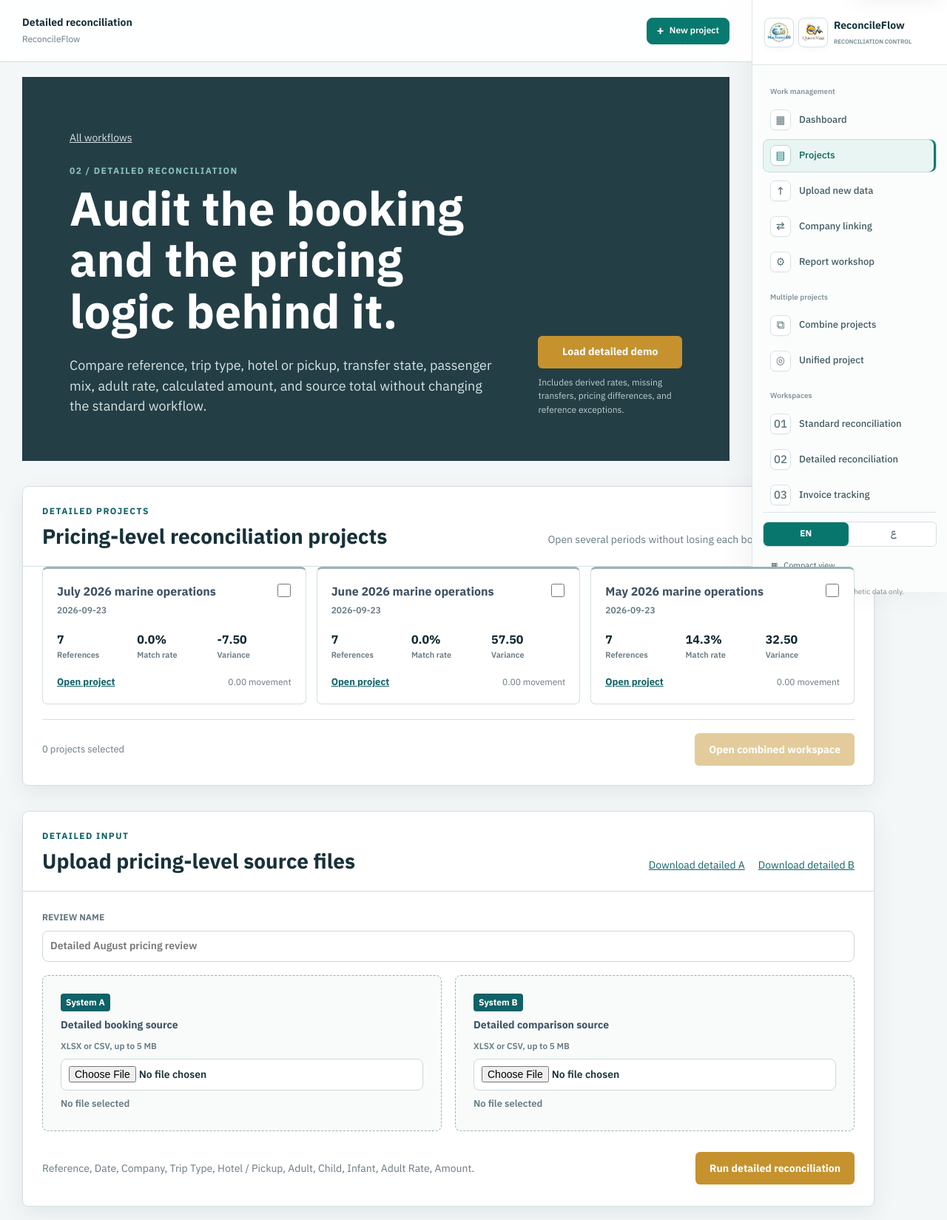
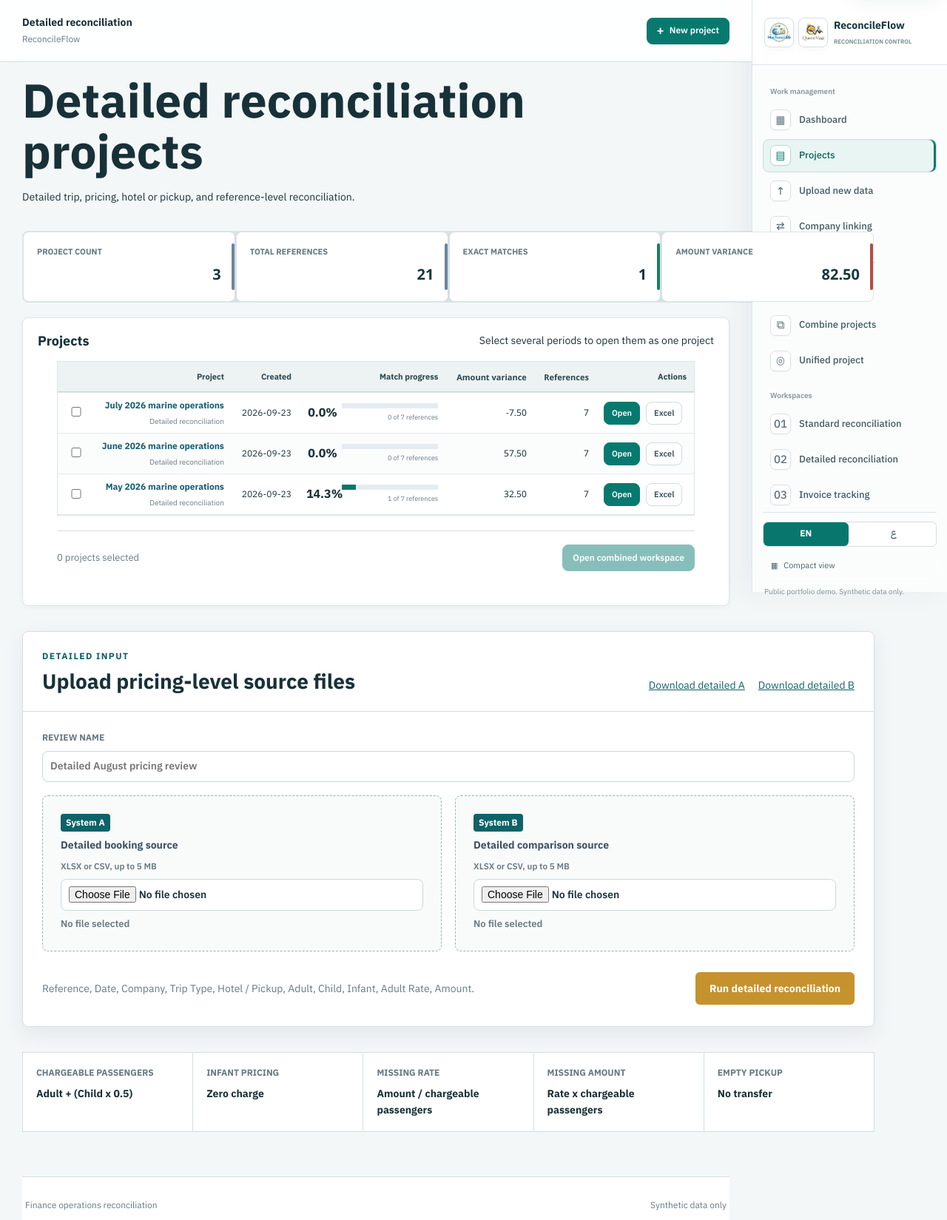
Before and after one commit to a7md3mr2020-sys/reconcileflow-finance-operations-demo, a Flask app: page /detailed in a window 1280 px wide. Shown: the top 1649 px of the page at 74% size. Run offline with Flask 3, Linux system fonts and the light colour scheme; data comes from the database, SQL or seed files in the repository; data that the repository does not hold is empty; some libraries are stand-ins or nearby versions.

Commit message:
Match project libraries to original operational layout

```diff
--- a/static/i18n.js
+++ b/static/i18n.js
@@ -544,6 +544,16 @@
     ,"Infants": "الرضع"
     ,"Transfer": "الترانسفير"
     ,"Calculated amount": "المبلغ المحسوب"
+    ,"Project count": "عدد المشروعات"
+    ,"Standard reconciliation projects": "مشروعات المطابقة العادية"
+    ,"Detailed reconciliation projects": "مشروعات المطابقة العميقة"
+    ,"The stable reconciliation workflow with source data, company identity, comprehensive matching, and reports.": "مسار المطابقة المستقر مع بيانات المصادر وربط الشركات والمطابقة الشاملة والتقارير."
+    ,"Detailed trip, pricing, hotel or pickup, and reference-level reconciliation.": "مطابقة تفصيلية للرحلة والتسعير والفندق أو نقطة الالتقاء والرقم المرجعي."
+    ,"Select several periods to open them as one project": "حدد عدة فترات لفتحها كمشروع واحد"
+    ,"Created": "الإنشاء"
+    ,"Match progress": "تقدم المطابقة"
+    ,"Actions": "الإجراءات"
+    ,"Open": "فتح"
   };
 
   const differenceTerms = {
--- /dev/null
+++ b/templates/_project_library_original.html
@@ -0,0 +1,24 @@
+<section class="page-heading"><div><h1>{{ page_title }}</h1><p>{{ page_subtitle }}</p></div></section>
+<div class="kpi-grid compact">
+  <div class="kpi"><span>Project count</span><strong>{{ projects|length }}</strong></div>
+  <div class="kpi"><span>Total references</span><strong>{{ projects|sum(attribute='summary.total') }}</strong></div>
+  <div class="kpi positive"><span>Exact matches</span><strong>{{ projects|sum(attribute='summary.matched') }}</strong></div>
+  <div class="kpi {{ 'negative' if projects|sum(attribute='summary.amount_variance') else 'positive' }}"><span>Amount variance</span><strong>{{ '{:,.2f}'.format(projects|sum(attribute='summary.amount_variance')) }}</strong></div>
+</div>
+<div class="card project-register">
+  <div class="card-head"><h2>Projects</h2><span>Select several periods to open them as one project</span></div>
+  <form action="{{ url_for('combined_projects', mode=mode) }}" method="get" class="project-picker">
+    <div class="table-wrap"><table><thead><tr><th></th><th>Project</th><th>Created</th><th>Match progress</th><th class="number">Amount variance</th><th class="number">References</th><th>Actions</th></tr></thead><tbody>
+    {% for project in projects %}<tr>
+      <td><input type="checkbox" name="project" value="{{ project.id }}" aria-label="Select {{ project.project_name }}"></td>
+      <td><a class="strong-link" href="{{ url_for('combined_projects', mode=mode, project=project.id) }}">{{ project.project_name }}</a><small class="muted block">{{ mode|title }} reconciliation</small></td>
+      <td>{{ project.created_at[:10] }}</td>
+      <td><div class="project-progress-cell"><strong>{{ project.summary.match_rate }}%</strong><i><b style="width:{{ project.summary.match_rate }}%"></b></i><small>{{ project.summary.matched }} of {{ project.summary.total }} references</small></div></td>
+      <td class="num {{ 'negative' if project.summary.amount_variance < 0 else 'positive' if project.summary.amount_variance > 0 else '' }}">{{ '{:,.2f}'.format(project.summary.amount_variance) }}</td>
+      <td class="num">{{ project.summary.total }}</td>
+      <td><div class="actions"><a class="btn btn-sm btn-primary" href="{{ url_for('combined_projects', mode=mode, project=project.id) }}">Open</a><a class="btn btn-sm" href="{{ url_for('combined_projects_export', mode=mode, project=project.id) }}">Excel</a></div></td>
+    </tr>{% endfor %}
+    </tbody></table></div>
+    <div class="project-picker-actions"><span data-project-selection>0 projects selected</span><button class="btn btn-primary" type="submit" disabled data-open-projects>Open combined workspace</button></div>
+  </form>
+</div>
--- a/templates/detailed.html
+++ b/templates/detailed.html
@@ -1,23 +1,11 @@
 {% extends "base.html" %}
 {% block title %}Detailed Reconciliation | ReconcileFlow{% endblock %}
 {% block content %}
-<section class="intro-band detailed-hero">
-  <div class="intro-copy">
-    <a class="back-link" href="{{ url_for('hub') }}">All workflows</a>
-    <p class="eyebrow">02 / DETAILED RECONCILIATION</p>
-    <h1>Audit the booking and the pricing logic behind it.</h1>
-    <p class="lead">Compare reference, trip type, hotel or pickup, transfer state, passenger mix, adult rate, calculated amount, and source total without changing the standard workflow.</p>
-  </div>
-  <form action="{{ url_for('load_detailed_demo') }}" method="post" class="demo-action">
-    <input type="hidden" name="csrf_token" value="{{ csrf_token() }}">
-    <button class="button button-primary" type="submit">Load detailed demo</button>
-    <span>Includes derived rates, missing transfers, pricing differences, and reference exceptions.</span>
-  </form>
-</section>
+{% set mode='detailed' %}{% set page_title='Detailed reconciliation projects' %}{% set page_subtitle='Detailed trip, pricing, hotel or pickup, and reference-level reconciliation.' %}{% include '_project_library_original.html' %}
 
 {% with messages = get_flashed_messages(with_categories=true) %}{% if messages %}<div class="alerts" role="alert">{% for category, message in messages %}<div class="alert alert-{{ category }}">{{ message }}</div>{% endfor %}</div>{% endif %}{% endwith %}
 
-<section class="project-library" aria-labelledby="detailed-projects-heading">
+<section class="project-library legacy-project-cards" hidden aria-labelledby="detailed-projects-heading">
   <div class="section-heading">
     <div><p class="eyebrow">DETAILED PROJECTS</p><h2 id="detailed-projects-heading">Pricing-level reconciliation projects</h2></div>
     <span class="section-note">Open several periods without losing each booking's source project</span>
```
Also changed, not shown: templates/index.html (+2 -14 lines).
